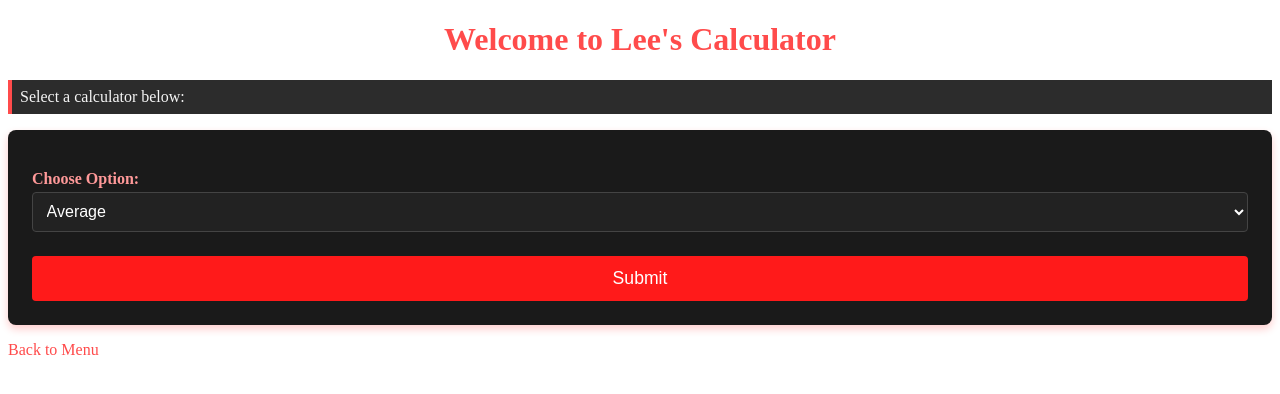
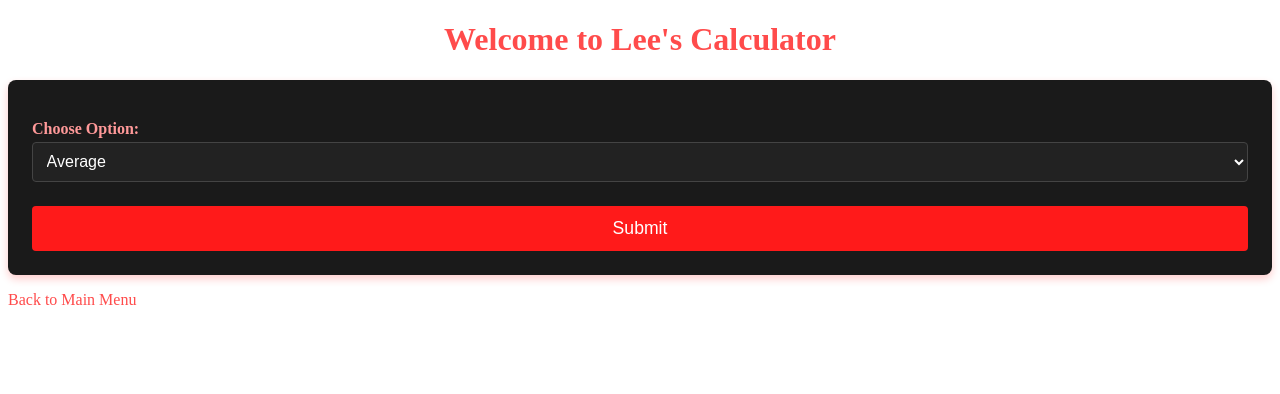
Before and after one commit to leegg713/PythonWorkoutLog, a Flask app: page /calc in a window 1280 px wide. Shown: the top 394 px of the page. Run offline with Flask 3, Linux system fonts and the light colour scheme.

Commit message:
Styles and text updated

```diff
--- a/templates/calc.html
+++ b/templates/calc.html
@@ -7,7 +7,6 @@
 </head>
 <body>
     <h1>Welcome to Lee's Calculator</h1>
-    <p>Select a calculator below:</p>
 
 <form action="{{ url_for('calc') }}" method="POST">
     <label for="choice">Choose Option:</label>
@@ -99,6 +98,6 @@
     <button type="submit">Submit</button>
 </form>
 
-<a href="{{ url_for('home') }}">Back to Menu</a>
+<a href="{{ url_for('home') }}">Back to Main Menu</a>
 </body>
 </html>
```
